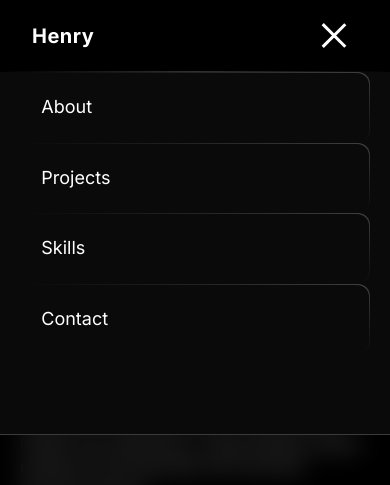
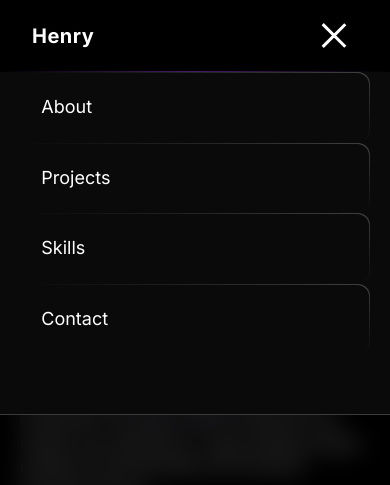
Before and after one commit to HenryPhan05/portfolio, a Next.js app: page / in a window 390 px wide. Both pictures are taken after a click on the button 334 px from the left and 36 px from the top of the page. Shown: the top 485 px of the page. Built offline with nearby package versions, Linux system fonts and the light colour scheme.

Commit message:
fix the hamburger dropdown Menu height

```diff
--- a/components/Hamburger.tsx
+++ b/components/Hamburger.tsx
@@ -1,4 +1,4 @@
-import { useRef, useState , useEffect} from "react";
+
 import { navLinks } from "@/app/constants";
 import { AnimatePresence, motion , useScroll,useMotionValueEvent,} from "motion/react";
 import {
@@ -42,7 +42,9 @@ const Hamburger=({isHidden, isOpen, setOpen} :HamburgerProps)=>{
         transition={{duration:0.2}}
         className="fixed left-0 shadow-4xl right-0
         top-18
-        p-5 pt-0 bg-neutral-950 border-b border-b-white/20">
+        max-h-[42vh]
+        md:max-h-[45vh]
+        px-5 py-0 pt-0 bg-neutral-950 border-b border-b-white/20">
           <ul className="grid gap-5">
             {navLinks.map((item,index)=>{
               return(
@@ -67,7 +69,7 @@ const Hamburger=({isHidden, isOpen, setOpen} :HamburgerProps)=>{
                   },
                 }}
                 whileTap={{
-                  scale:0.98,
+                  scale:0.95,
                   transition:{
                     duration:0.2,
                     ease:'easeIn',
```
